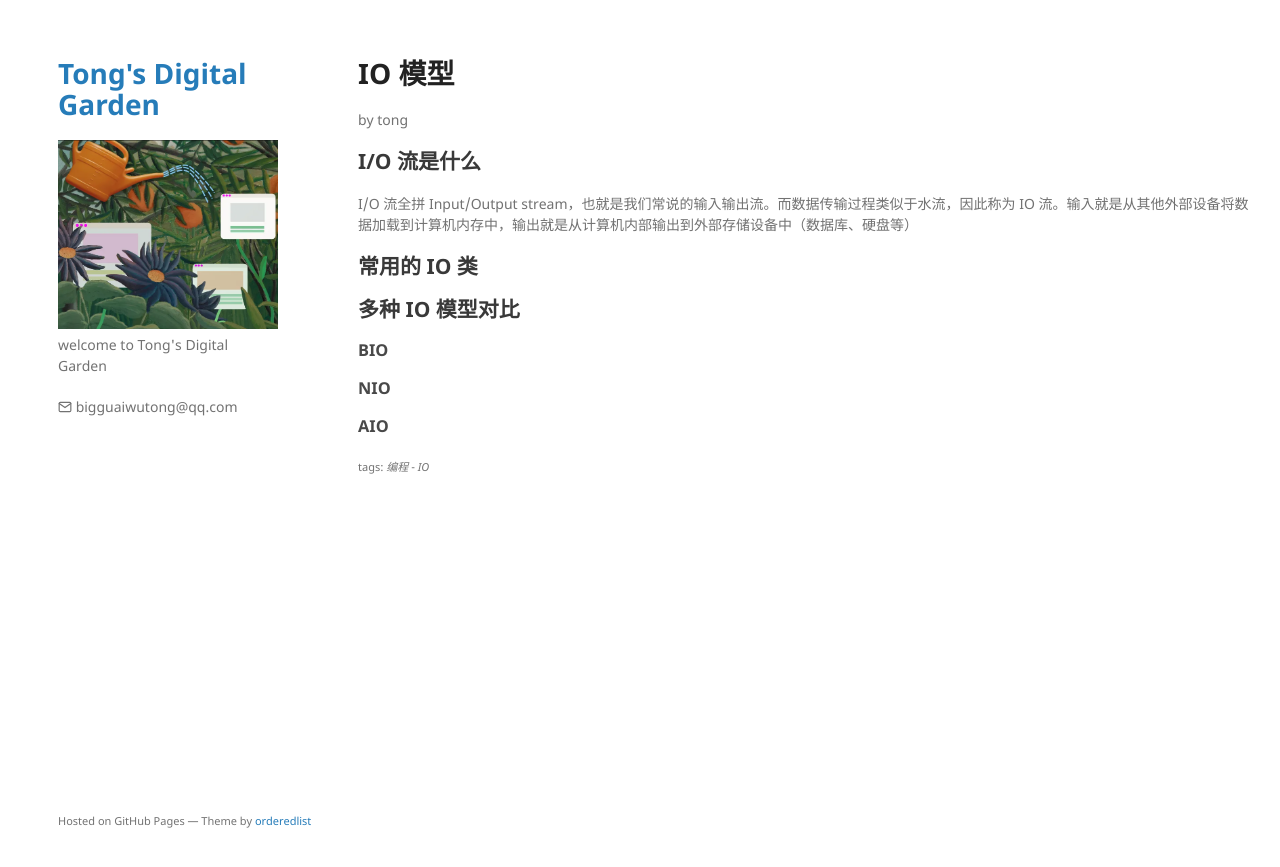
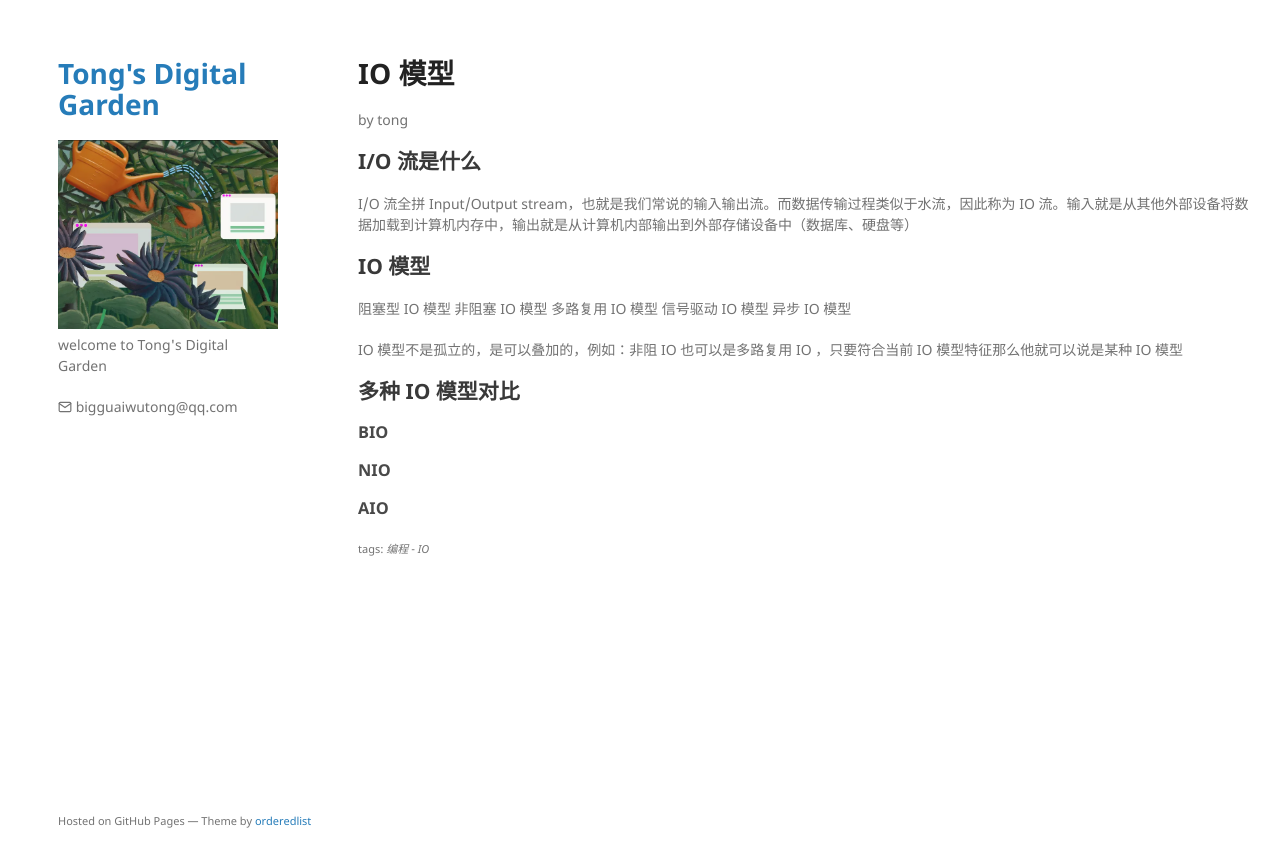
Before and after one commit to TongCodeSpace/TongCodeSpace.github.io, a Jekyll site: the page built from note/编程/框架学习/netty/IO模型.md, in a window 1280 px wide. Shown: the top 867 px of the page. Built offline with Jekyll 4.4.1, drawn with Linux system fonts in a browser that asks for light colours; comment, search, counter and statistics services are not loaded.

Commit message:
vault backup: M note/编程/框架学习/netty/IO模型.md

```diff
--- a/note/编程/框架学习/netty/IO模型.md
+++ b/note/编程/框架学习/netty/IO模型.md
@@ -9,9 +9,15 @@ tags:
 ## I/O 流是什么
 I/O 流全拼 Input/Output stream，也就是我们常说的输入输出流。而数据传输过程类似于水流，因此称为 IO 流。输入就是从其他外部设备将数据加载到计算机内存中，输出就是从计算机内部输出到外部存储设备中（数据库、硬盘等）
 
-## 常用的 IO 类
+## IO 模型
 
+阻塞型 IO 模型
+非阻塞 IO 模型
+多路复用 IO 模型
+信号驱动 IO 模型
+异步 IO 模型
 
+IO 模型不是孤立的，是可以叠加的，例如：非阻 IO 也可以是多路复用 IO ，只要符合当前 IO 模型特征那么他就可以说是某种 IO 模型
 ## 多种 IO 模型对比
 ### BIO
 
```
